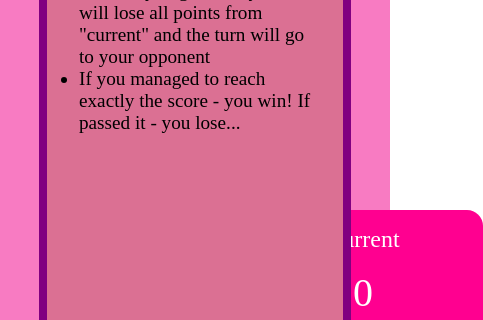
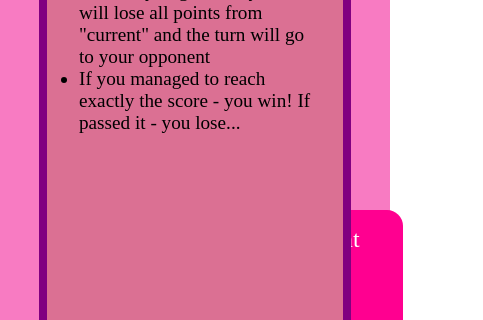
Before and after one commit to SuperSpawn/Dice-game-JS, a plain HTML site: page index.html in a window 390 px wide. Shown: the part 236-556 px from the top of the page, 483 px wide, since content can reach past the window. Drawn offline with Linux system fonts and the light colour scheme.

Commit message:
semi semi final

```diff
--- a/css/start.css
+++ b/css/start.css
@@ -148,8 +148,11 @@
 
 
 
-@media screen and (max-width: 1000px) {
+@media screen and (max-width: 700px) {
     :root {
         --mode: 0;
     }
+    .game-screen > .player .current {
+        width: 10rem;
+    }
 }
--- a/javascript/script.js
+++ b/javascript/script.js
@@ -130,8 +130,8 @@ initButton.addEventListener("click", function(event) {
     gameScreen.style.display = 'flex';
     gameMode = 'game';
     initButton.innerText = "Hello";
+    resetGame();
     updateScreen();
-    resetGame();
 });
 
 rollButton.addEventListener("click", function(event) {
```
